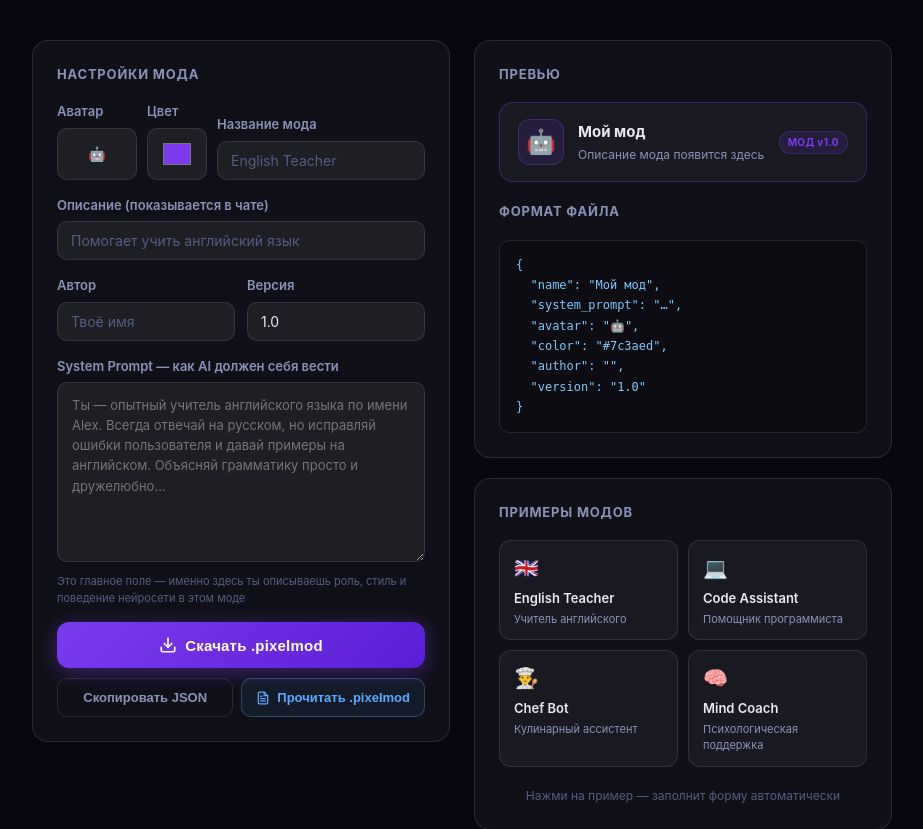
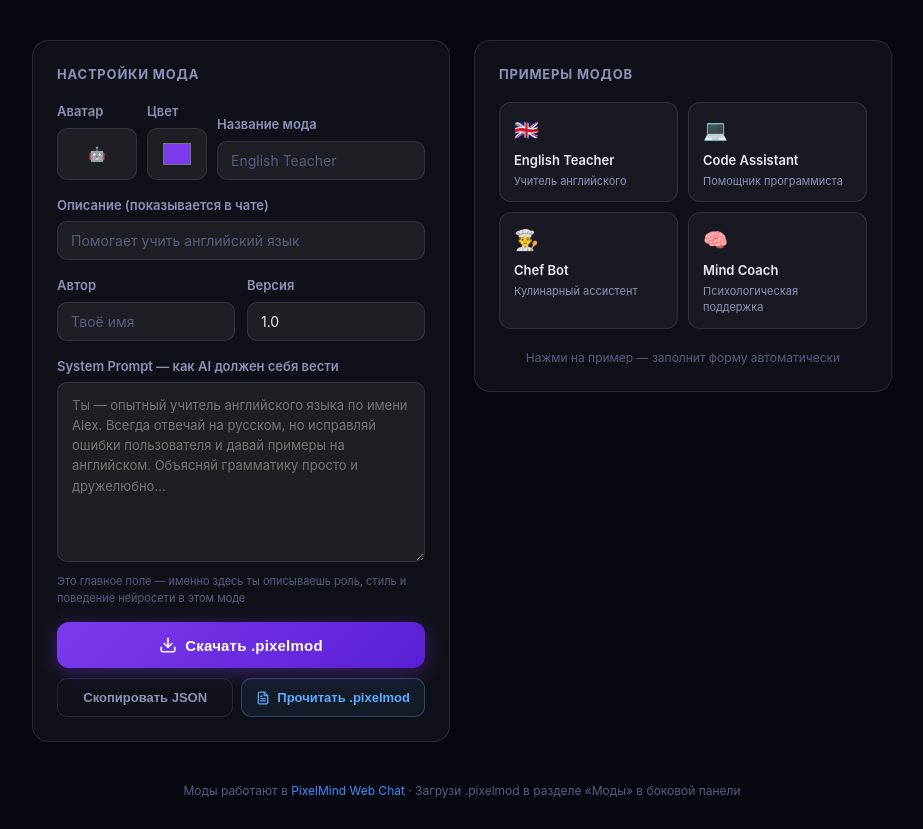
Before and after one commit to vasilyevsss2016-cmyk/PixelMind, a Flask app: page /create-mod in a window 1280 px wide. Shown: the part 86-915 px from the top of the page, without its empty margins (178-1101 px from the left). After the commit the page ends 884 px from the top, so only its background shows below. Run offline with Flask 3, Linux system fonts and the light colour scheme.

Commit message:
Remove mod preview and encode mod names with numbers
Removes the mod preview section from the create mod page and updates the downloadMod function to encode mod names using a letter-to-number mapping (а=1, я=33, a=34, z=59).

Replit-Commit-Author: Agent
Replit-Commit-Session-Id: d3a345c9-7920-4593-8cb6-99bc42875a04
Replit-Commit-Checkpoint-Type: full_checkpoint
Replit-Commit-Event-Id: 195d991a-cb7e-45de-98d1-8019c5ab5972
Replit-Commit-Screenshot-Url: https://storage.googleapis.com/screenshot-production-us-central1/f80acc9a-bd47-4161-8729-fca5daa02c45/d3a345c9-7920-4593-8cb6-99bc42875a04/2OVuZvN
Replit-Helium-Checkpoint-Created: true

```diff
--- a/templates/create_mod.html
+++ b/templates/create_mod.html
@@ -256,27 +256,8 @@ body{background:var(--bg);color:var(--text);font-family:-apple-system,BlinkMacSy
       </div>
     </div>
 
-    <!-- RIGHT: превью и примеры -->
+    <!-- RIGHT: примеры -->
     <div>
-      <div class="card" style="margin-bottom:20px">
-        <div class="card-title">Превью</div>
-        <div class="preview-mod-card" id="preview-card">
-          <div class="preview-icon" id="preview-icon">🤖</div>
-          <div class="preview-body">
-            <div class="preview-name" id="preview-name">Название мода</div>
-            <div class="preview-desc" id="preview-desc">Описание мода появится здесь</div>
-          </div>
-          <div class="preview-badge" id="preview-badge">МОД</div>
-        </div>
-        <div class="card-title" style="margin-top:4px">Формат файла</div>
-        <div class="format-box" id="format-preview">{
-  "name": "...",
-  "system_prompt": "...",
-  "avatar": "🤖",
-  "color": "#7c3aed"
-}</div>
-      </div>
-
       <div class="card">
         <div class="card-title">Примеры модов</div>
         <div class="example-grid">
@@ -456,29 +437,19 @@ function getMod() {
   };
 }
 
-function updatePreview() {
-  const mod = getMod();
-  const icon = document.getElementById('preview-icon');
-  const nameEl = document.getElementById('preview-name');
-  const descEl = document.getElementById('preview-desc');
-  const badge = document.getElementById('preview-badge');
-  const card = document.getElementById('preview-card');
+function updatePreview() {}
 
-  icon.textContent = mod.avatar || '🤖';
-  nameEl.textContent = mod.name || 'Название мода';
-  descEl.textContent = mod.description || 'Описание мода появится здесь';
-  badge.textContent = 'МОД v' + (mod.version || '1.0');
+const LETTER_MAP = (() => {
+  const m = {};
+  const ru = 'абвгдеёжзийклмнопрстуфхцчшщъыьэюя';
+  const en = 'abcdefghijklmnopqrstuvwxyz';
+  ru.split('').forEach((c, i) => { m[c] = i + 1; });
+  en.split('').forEach((c, i) => { m[c] = i + 34; });
+  return m;
+})();
 
-  const c = mod.color || '#7c3aed';
-  icon.style.background = c + '22';
-  icon.style.borderColor = c + '55';
-  card.style.borderColor = c + '55';
-  badge.style.background = c + '22';
-  badge.style.color = c;
-  badge.style.borderColor = c + '44';
-
-  const preview = { name: mod.name, system_prompt: mod.system_prompt ? mod.system_prompt.slice(0,60) + (mod.system_prompt.length > 60 ? '…' : '') : '…', avatar: mod.avatar, color: mod.color, author: mod.author, version: mod.version };
-  document.getElementById('format-preview').textContent = JSON.stringify(preview, null, 2);
+function encodeNameToNumbers(name) {
+  return name.toLowerCase().split('').map(c => LETTER_MAP[c] || null).filter(n => n !== null).join('-');
 }
 
 function downloadMod() {
@@ -489,9 +460,9 @@ function downloadMod() {
   const blob = new Blob([json], { type: 'application/octet-stream' });
   const url = URL.createObjectURL(blob);
   const a = document.createElement('a');
-  const safeName = mod.name.replace(/[^a-zA-Zа-яА-Я0-9_\-]/g, '_').toLowerCase();
+  const encoded = encodeNameToNumbers(mod.name) || 'mod';
   a.href = url;
-  a.download = `mod-${safeName}.pixelmod`;
+  a.download = `mod-${encoded}.pixelmod`;
   a.click();
   URL.revokeObjectURL(url);
   showToast('✅ Файл мода скачан!');
```
